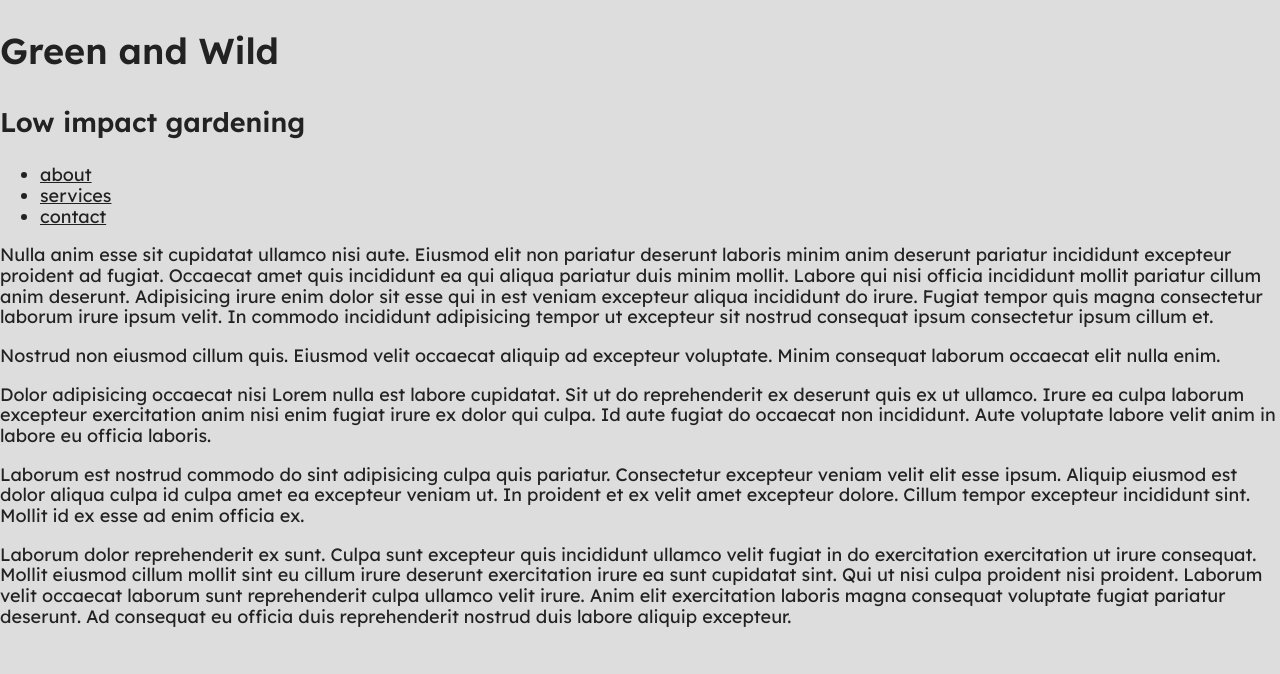
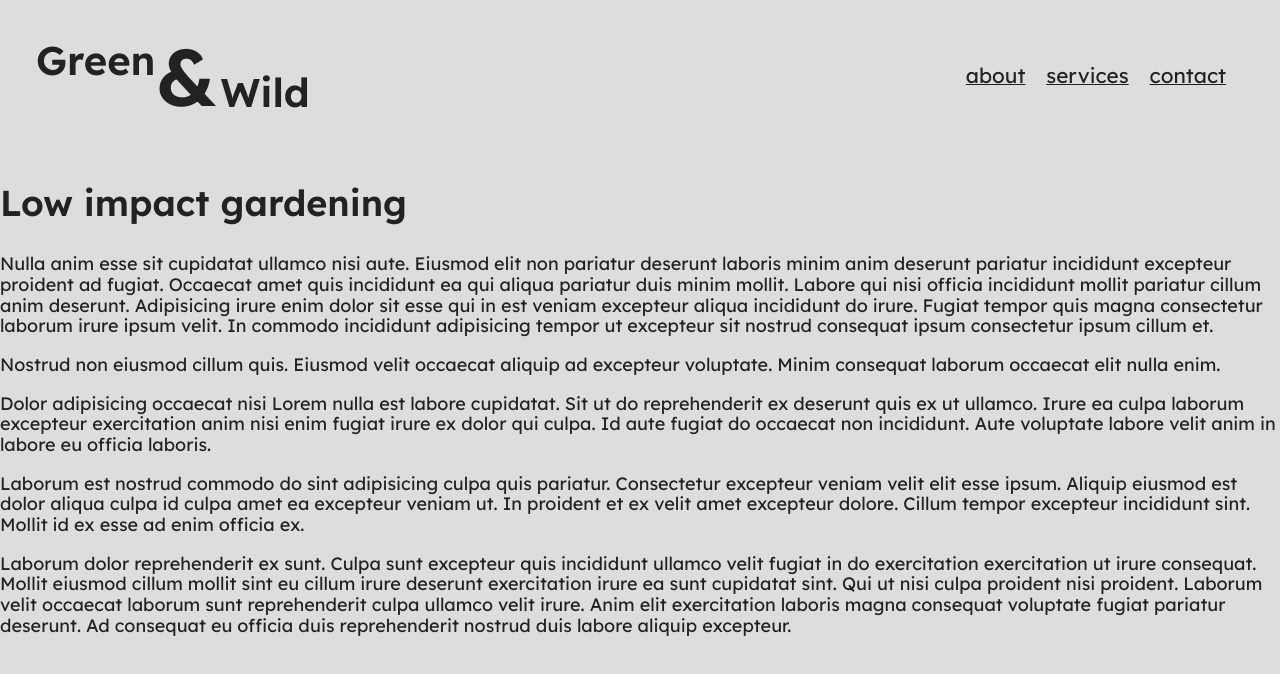
Before and after one commit to beeLexington/greenandwild.garden, a SvelteKit app: page / in a window 1280 px wide. Shown: the top 674 px of the page. Built offline with nearby package versions, Linux system fonts and the light colour scheme.

Commit message:
Use a common header component

```diff
--- /dev/null
+++ b/src/lib/header.svelte
@@ -0,0 +1,38 @@
+<script>
+    import Logo from "./logo.svelte";
+</script>
+
+<header>
+    <Logo />
+
+    <nav>
+        <ul>
+            <li><a href="/about">about</a></li>
+            <li><a href="/services">services</a></li>
+            <li><a href="/contact">contact</a></li>
+        </ul>
+    </nav>
+</header>
+
+<style>
+    header {
+        padding: 2em;
+        display: flex;
+        align-items: center;
+        justify-content: space-between;
+    }
+
+    nav {
+        padding-inline-end: 1em;
+    }
+
+    nav > ul {
+        list-style: none;
+        margin: 0;
+        padding: 0;
+
+        display: flex;
+        gap: 1em;
+        font-size: 1.3rem;
+    }
+</style>
--- /dev/null
+++ b/src/lib/logo.svelte
@@ -0,0 +1,31 @@
+<div>
+    <span>Green</span>
+    <span>&</span>
+    <span>Wild</span>
+</div>
+
+<style>
+    div {
+        font-family: var(--heading-font-family);
+        font-optical-sizing: var(--heading-font-optical-sizing);
+        font-weight: var(--heading-font-weight);
+        font-style: var(--heading-font-style);
+        line-height: 1;
+        font-size: 2.5rem;
+        display: flex;
+    }
+
+    div > :nth-child(1) {
+        margin-block-start: 0.1em;
+    }
+
+    div > :nth-child(2) {
+        font-size: 2em;
+    }
+
+    div > :nth-child(3) {
+        align-self: flex-end;
+        margin-inline-start: 0.1em;
+        margin-block-end: 0.1em;
+    }
+</style>
--- a/src/routes/+page.svelte
+++ b/src/routes/+page.svelte
@@ -1,13 +1,10 @@
-<h1>Green and Wild</h1>
-<h2>Low impact gardening</h2>
+<script>
+    import Header from "$lib/header.svelte";
+</script>
 
-<nav>
-    <ul>
-        <li><a href="/about">about</a></li>
-        <li><a href="/services">services</a></li>
-        <li><a href="/contact">contact</a></li>
-    </ul>
-</nav>
+<Header />
+
+<h1>Low impact gardening</h1>
 
 <p>
     Nulla anim esse sit cupidatat ullamco nisi aute. Eiusmod elit non pariatur
```
